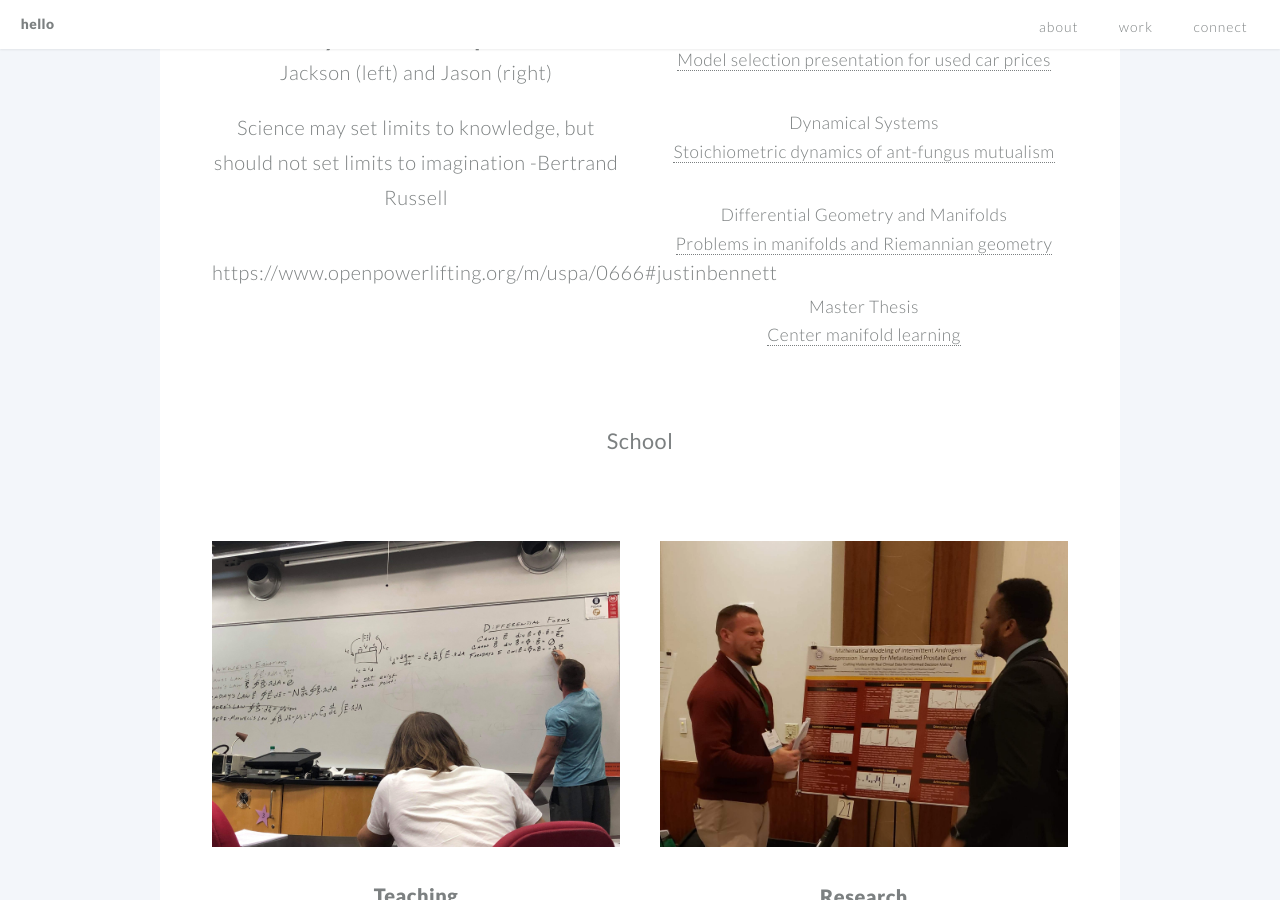
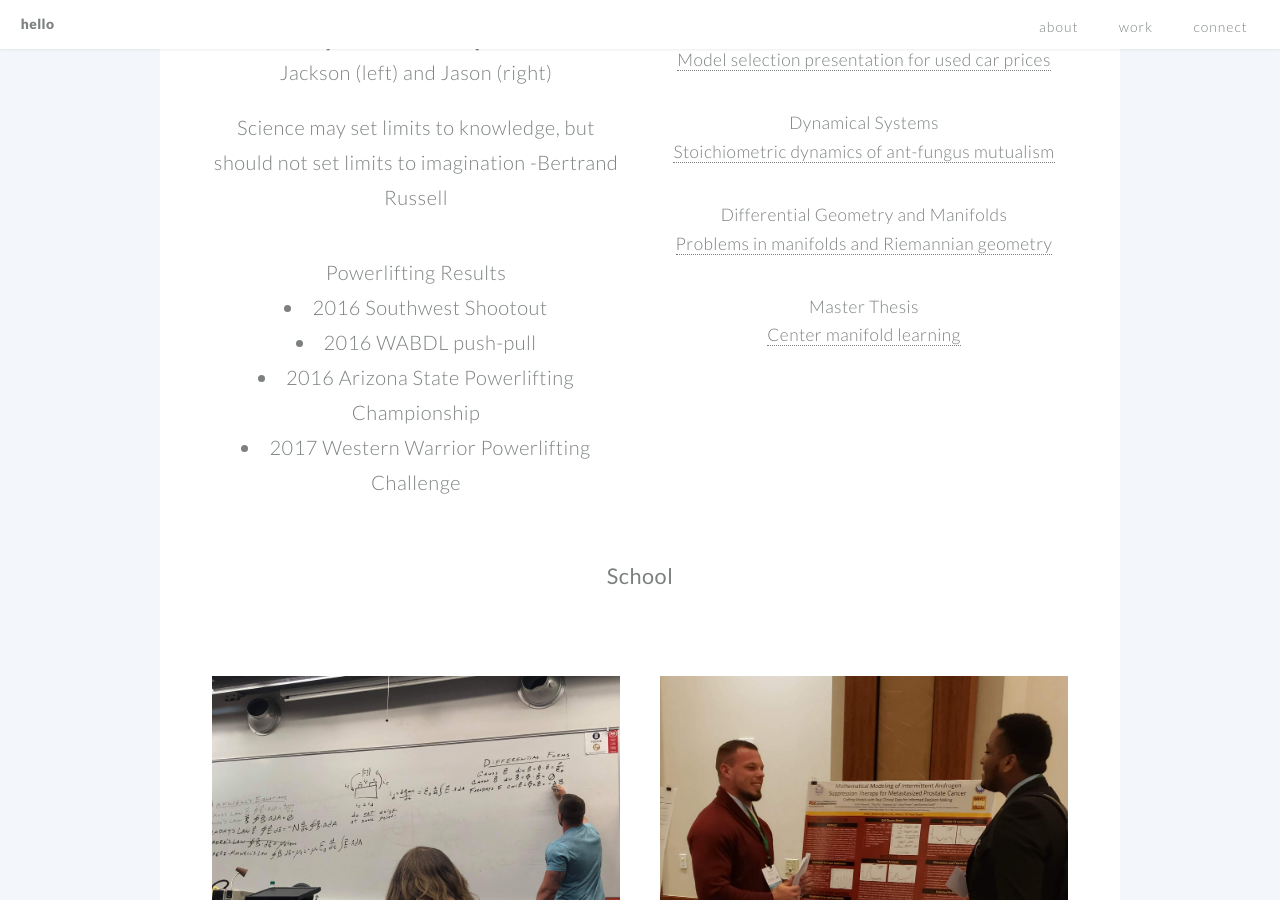
Before and after one commit to jben33/jben33.github.io, a Jekyll site: the page built from index.md, in a window 1280 px wide and 900 px high, scrolled down 2507 px. Built offline with Jekyll 4.4.1, drawn with Linux system fonts in a browser that asks for light colours.

Commit message:
Update example.html

```diff
--- a/_includes/example.html
+++ b/_includes/example.html
@@ -2,4 +2,8 @@
 <h2>Jackson (left) and Jason (right)<h2>
 <p>Science may set limits to knowledge, but should not set limits to imagination -Bertrand Russell</p>
 
-<p>https://www.openpowerlifting.org/m/uspa/0666#justinbennett</p>
+Powerlifting Results
+<li><a href="https://www.openpowerlifting.org/m/uspa/0576#justinbennett">2016 Southwest Shootout</a></li>
+<li><a href="https://www.openpowerlifting.org/m/wabdl/1611#justinbennett">2016 WABDL push-pull</a></li>
+<li><a href="https://www.openpowerlifting.org/m/uspa/0666#justinbennett">2016 Arizona State Powerlifting Championship</a></li>
+<li><a href="https://www.openpowerlifting.org/m/uspa/0780#justinbennett">2017 Western Warrior Powerlifting Challenge</a></li>
```
